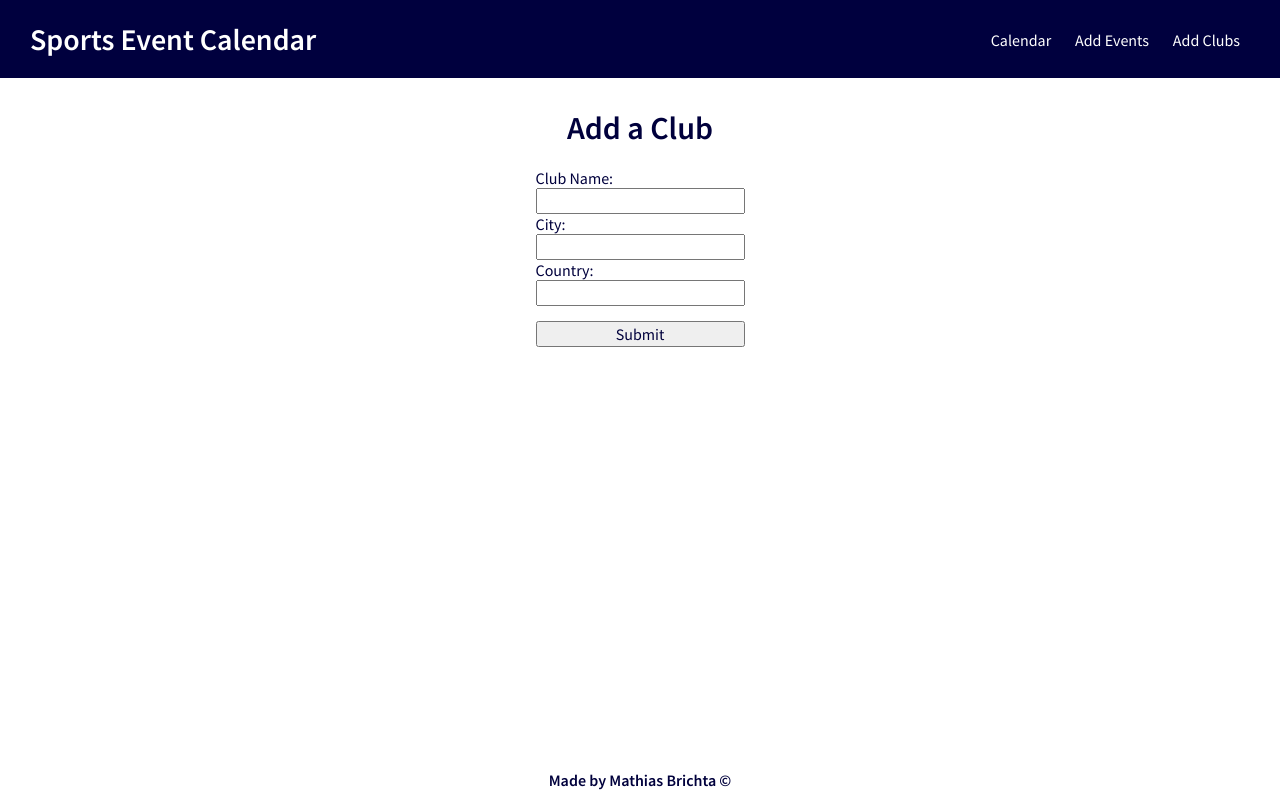
After one commit to mbrichta/php-challenge, a PHP site: page /addClubs.php in a window 1280 px wide. The commit adds this page. Run offline with PHP 8.4, Linux system fonts and the light colour scheme.

Commit message:
addClubs page finished

```diff
--- /dev/null
+++ b/addClubs.php
@@ -0,0 +1,83 @@
+<!doctype html>
+<html lang="en">
+
+<head>
+    <meta charset="utf-8">
+    <meta name="viewport" content="width=device-width, initial-scale=1">
+    <link rel="preconnect" href="https://fonts.gstatic.com">
+    <link href="https://fonts.googleapis.com/css2?family=Source+Sans+Pro:wght@400;600&display=swap" rel="stylesheet">
+    <link rel="stylesheet" href="index.css">
+    <title>Sportradar code challenge</title>
+</head>
+
+<body>
+    <?php
+        include "dbConn.php"; // Using database connection file here
+
+        $sql = "select * from calendar";
+
+        if (isset($_POST['filter'])) {
+            $sport_filter = $_POST['sports'];
+            if($sport_filter == "all"){
+                $sql = "select * from calendar";
+            }
+            else{
+                $sql .= " where sport = '{$sport_filter}'";
+            }
+        }
+    ?>
+    <nav class="navbar">
+        <h2 class="logo" href="index.php">Sports Event Calendar</h2>
+        <div class="nav-links-wrapper">
+        <a class="nav-link" href="index.php">Calendar</a>
+            <a class="nav-link" href="addEvents.php">Add Events</a>
+            <a class="nav-link" href="addClubs.php">Add Clubs</a>
+        </div>
+    </nav>
+
+    <div class="container">
+    <h1 class="title">Add a Club</h1>
+    <form class="event_form" method="POST" action="">
+                <label for="name">Club Name: </label>
+                <input type="text" name="name">
+                <label for="city">City: </label>
+                <input type="text" name="city">
+                <label for="country">Country: </label>
+                <input type="text" name="country">
+                <input class="submit-button" type="submit" name="addEvent" value="Submit">
+        </form>
+    </div>
+    <?php
+
+        if (isset($_POST['addEvent'])){
+            $name = filter_input(INPUT_POST, "name");
+            $city = filter_input(INPUT_POST, "city");
+            $country = filter_input(INPUT_POST, "country");
+
+            if(!empty($name)){
+            if(!empty($city)){
+            if(!empty($country)){
+              $sql = "INSERT INTO `clubs` (`ClubID`, `Name`, `City`, `Country`) VALUES  (NULL, '$name', '$city', '$country');";
+              if($db->query($sql)){
+                echo "Club created succesfully";
+              }else {
+                echo "Error: ". $sql . "<br>". $db->error;
+              }
+            }else{
+              echo "Please enter the club's Country...";
+            }
+            }else{
+              echo "Please enter the club's City...";
+            }
+            }else{
+              echo "Please enter the club's Name...";
+            }
+        }
+
+    ?>
+    <footer class="footer">
+        <h3>Made by Mathias Brichta ©</h3>
+    </footer>
+</body>
+
+</html>
--- a/index.css
+++ b/index.css
@@ -97,3 +97,19 @@ a {
     font-weight: bold;
     margin-bottom: 10px;
 }
+
+.event_form {
+    display: flex;
+    flex-direction: column;
+    margin-top: 20px;
+}
+
+.title {
+    font-size: 2em;
+    font-weight: bold;
+    margin-top: 30px;
+}
+
+.submit-button {
+    margin: 15px 0;
+}
```
Also changed, not shown: addEvents.php (added).
